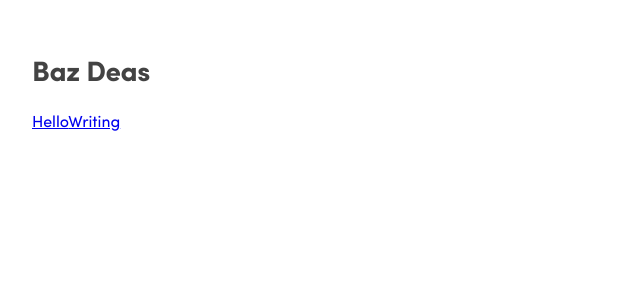
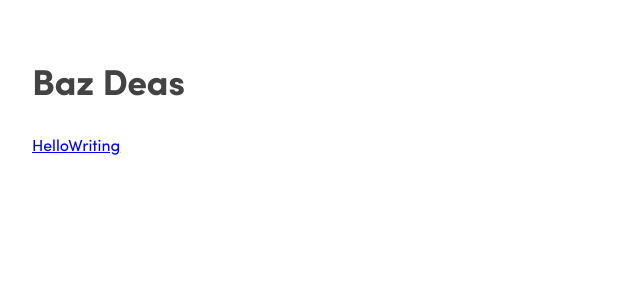
Before and after one commit to BazDeas/bazdeas, a React (Create React App) app: page / in a window 1280 px wide. Shown: the top 300 px of the page, without its empty margins (0-640 px from the left). Built offline with nearby package versions, Linux system fonts and the light colour scheme.

Commit message:
Add breakpoints system

```diff
--- /dev/null
+++ b/src/brand/breakpoints.js
@@ -0,0 +1,5 @@
+export default {
+  medium: 'screen and (min-width: 720px)',
+  large: 'screen and (min-width: 1024px)',
+  huge: 'screen and (min-width: 1600px)'
+}
--- a/src/components/Header.js
+++ b/src/components/Header.js
@@ -1,15 +1,25 @@
 import React from 'react'
 import styled from 'styled-components'
+import bp from '../brand/breakpoints'
 
 const Container = styled.div`
   padding: 2rem;
 
 
   .branding {
+    font-size: 28px;
+    letter-spacing: -0.42px;
+
     color: #434343;
     font-weight: 700;
-    font-size: 28px;
-    letter-spacing: -0.42px;
+  }
+
+  @media ${bp.large} {
+
+    .branding {
+      font-size: 36px;
+    }
+
   }
 `
 
```
